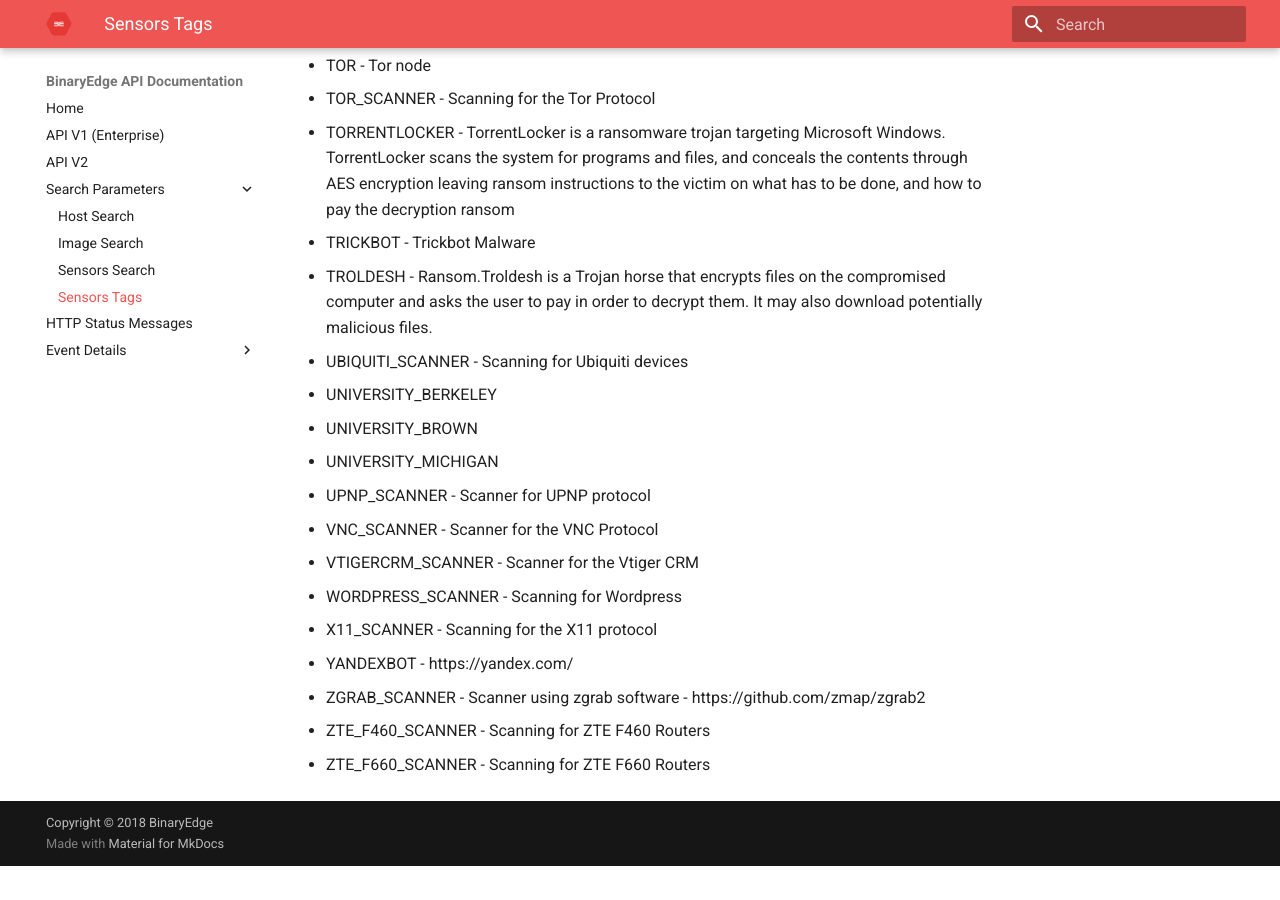
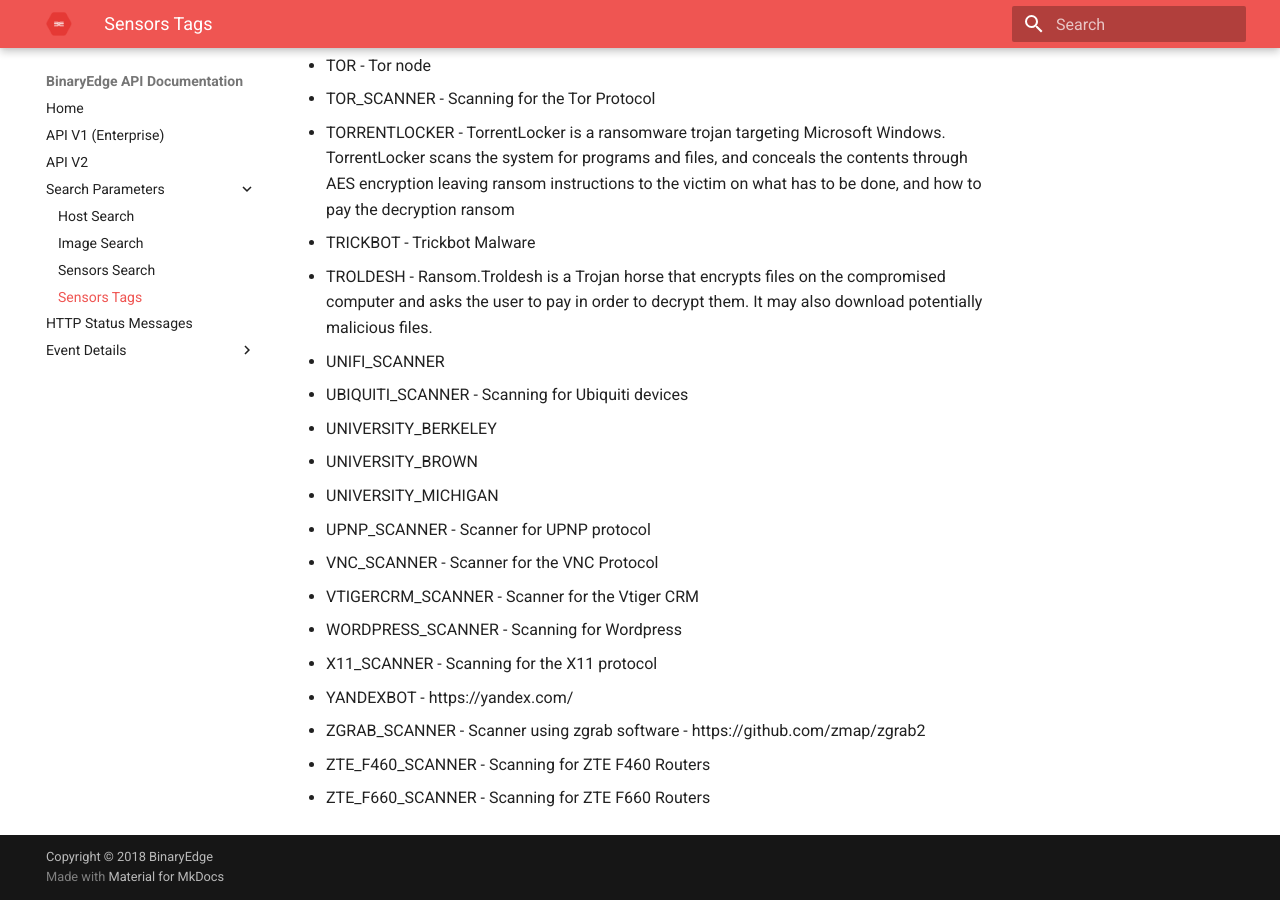
Before and after one commit to igama/docs.binaryedge.io, an MkDocs documentation site: the page built from docs/sensors-tags.md, in a window 1280 px wide and 900 px high, scrolled down 4870 px. Built offline with MkDocs 1.6.1 and Material for MkDocs 9.7.7, drawn with Linux system fonts in a browser that asks for light colours; before the commit the page ends 5736 px from its top, so only the background shows below that.

Commit message:
Update sensors-tags.md

```diff
--- a/docs/sensors-tags.md
+++ b/docs/sensors-tags.md
@@ -134,6 +134,7 @@
 * TORRENTLOCKER - TorrentLocker is a ransomware trojan targeting Microsoft Windows. TorrentLocker scans the system for programs and files, and conceals the contents through AES encryption leaving ransom instructions to the victim on what has to be done, and how to pay the decryption ransom
 * TRICKBOT - Trickbot Malware
 * TROLDESH - Ransom.Troldesh is a Trojan horse that encrypts files on the compromised computer and asks the user to pay in order to decrypt them. It may also download potentially malicious files.
+* UNIFI_SCANNER
 * UBIQUITI_SCANNER - Scanning for Ubiquiti devices
 * UNIVERSITY_BERKELEY
 * UNIVERSITY_BROWN
```
